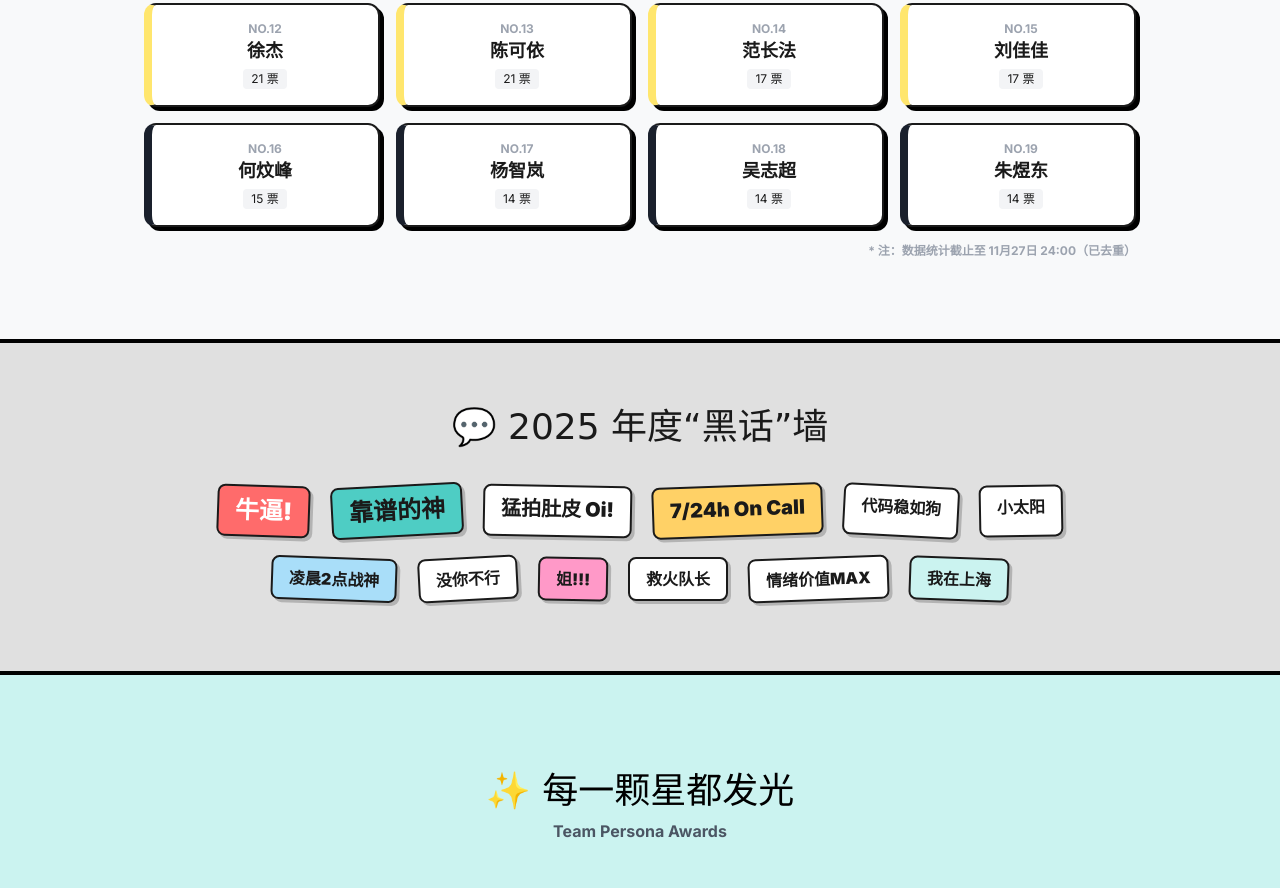
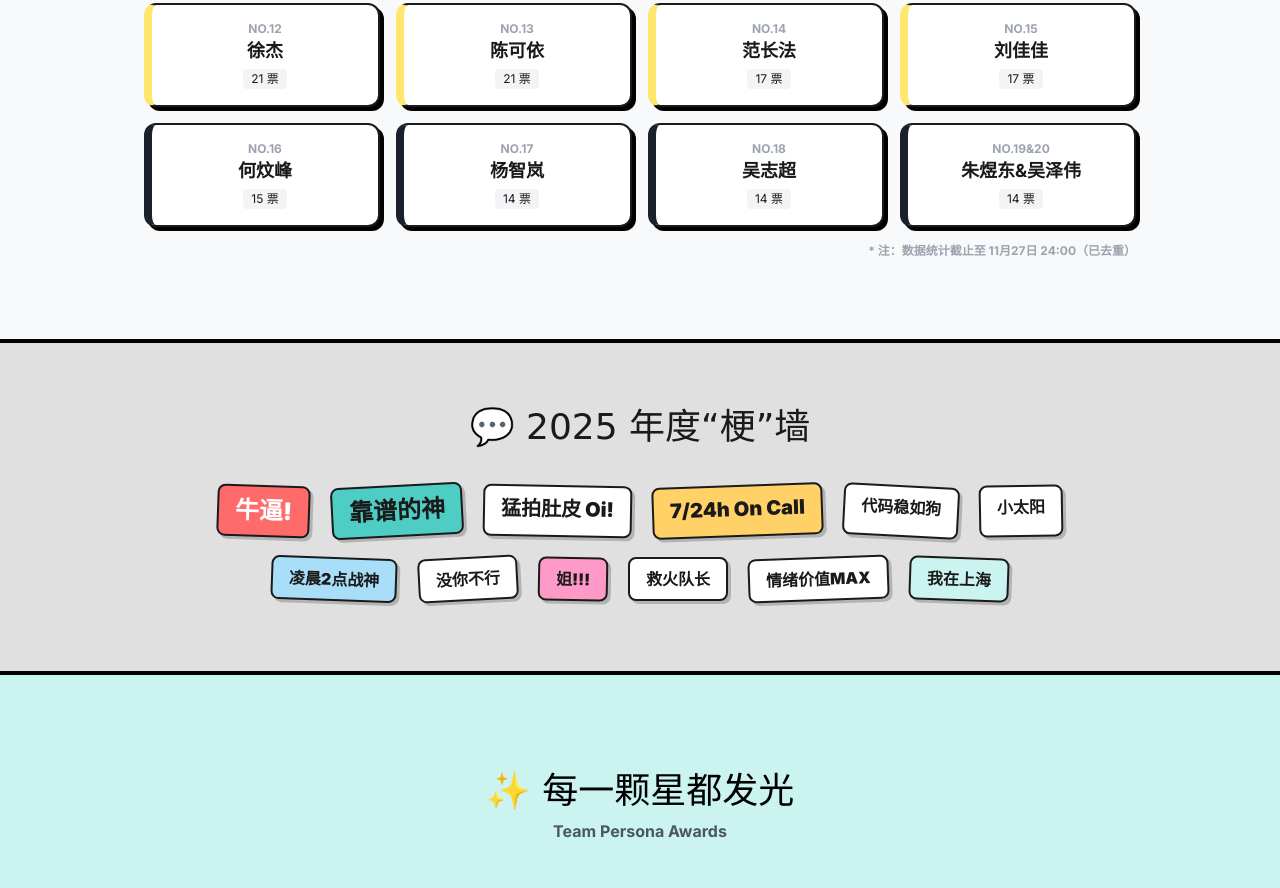
Before and after one commit to taro-rounds/huibo-Global, a plain HTML site: page huibo-thanksgiving.html in a window 1280 px wide. Shown: the part 1845-2733 px from the top of the page. Drawn offline with nearby package versions, Linux system fonts and the light colour scheme; a web font is replaced by a local one.

Commit message:
Update Thanksgiving card design

```diff
--- a/huibo-thanksgiving.html
+++ b/huibo-thanksgiving.html
@@ -254,8 +254,8 @@
                     <span class="bg-gray-100 px-2 py-0.5 rounded text-xs mt-1">14 票</span>
                 </div>
                 <div class="list-card p-4 rounded-xl flex flex-col items-center text-center bg-white border-l-8 border-l-[#1A202C]">
-                    <span class="text-xs font-bold text-gray-400">NO.19</span>
-                    <h4 class="text-lg font-bold">朱煜东</h4>
+                    <span class="text-xs font-bold text-gray-400">NO.19&20</span>
+                    <h4 class="text-lg font-bold">朱煜东&吴泽伟</h4>
                     <span class="bg-gray-100 px-2 py-0.5 rounded text-xs mt-1">14 票</span>
                 </div>
             </div>
@@ -267,7 +267,7 @@
 
     <section class="py-16 bg-[#e0e0e0] border-b-4 border-black">
         <div class="max-w-5xl mx-auto px-4 text-center">
-            <h2 class="fun-font text-4xl mb-8">💬 2025 年度“黑话”墙</h2>
+            <h2 class="fun-font text-4xl mb-8">💬 2025 年度“梗”墙</h2>
             <div class="flex flex-wrap justify-center gap-2" data-aos="zoom-in">
                 <span class="sticker-tag bg-[#FF6B6B] text-white text-2xl rotate-2">牛逼!</span>
                 <span class="sticker-tag bg-[#4ECDC4] text-2xl -rotate-3">靠谱的神</span>
```
